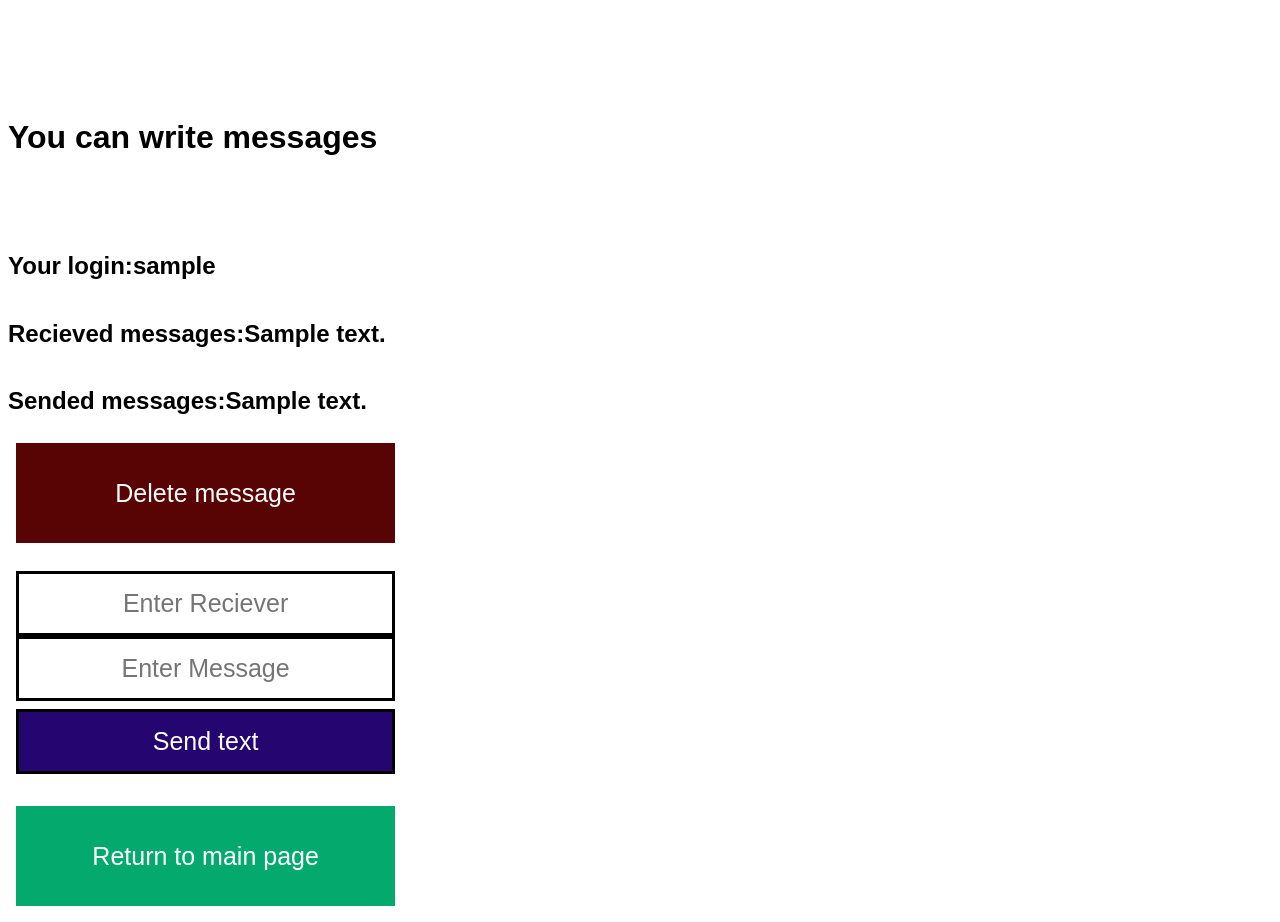
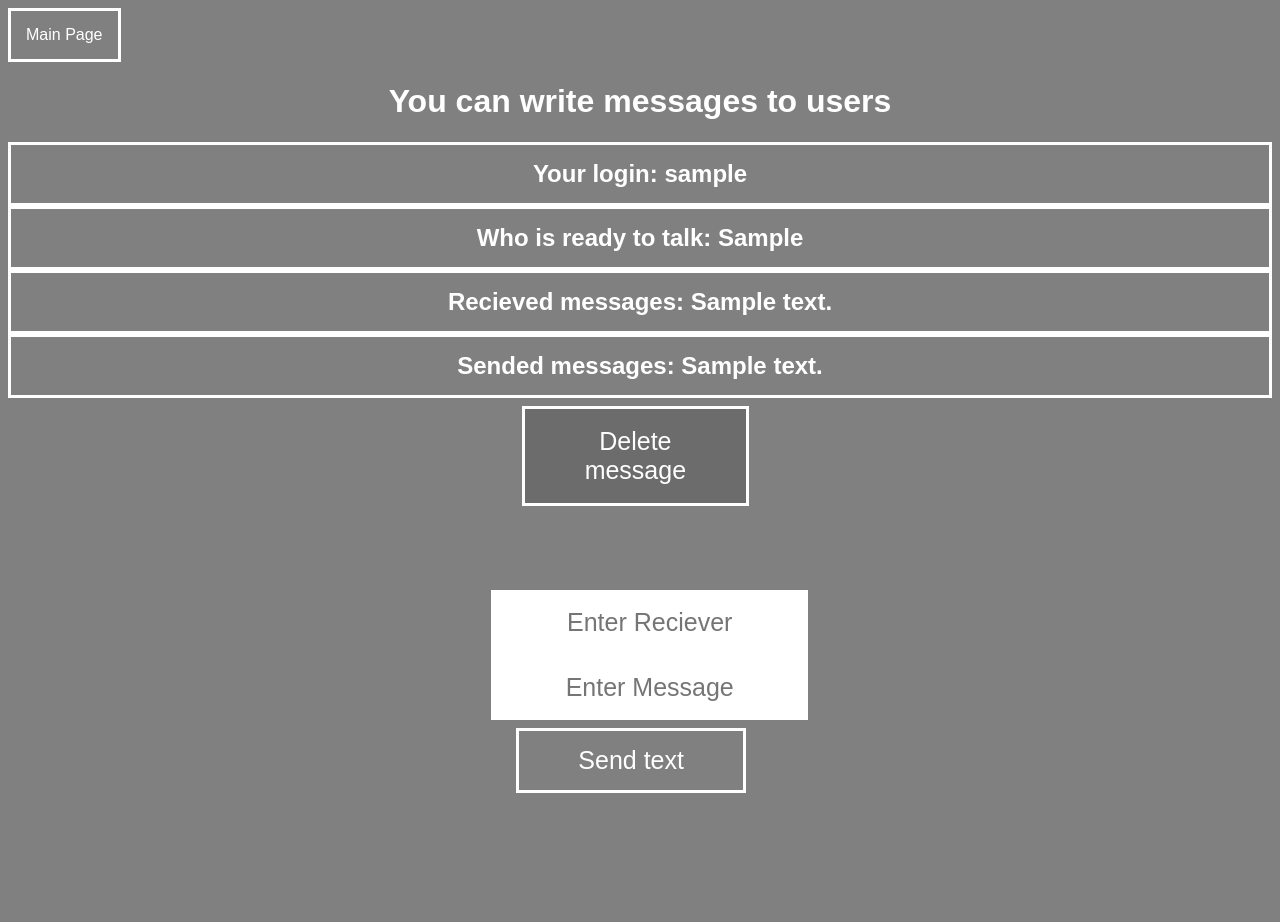
Before and after one commit to devops-cisco2024/docker-compose-flask-db, a Flask app: template templates/messaging.html in a window 1280 px wide. After the commit the page ends 793 px from the top, so only its background shows below. Run offline with Flask 3, Linux system fonts and the light colour scheme; the template is opened without the code that fills it: most values are stand-ins (such as "Sample title", 1, 10 or a date in 2020).

Commit message:
Changed templates added better look of the site,css and icon for title

```diff
--- a/app.py
+++ b/app.py
@@ -1,6 +1,7 @@
 
 from flask import Flask, request,redirect,render_template
 import requests
+from random import sample
 import databasefunctions as dbf
 from hashlib import sha256,md5
 import secretsfile
@@ -65,7 +66,7 @@ def pre_messaging():
         senders_texts += str(i[1]) + 'to'+ decryption(str(sender_hash+hash_id),i[3]).decode('utf-8')
 
      #check number of messages to you from different users
-    if len(name_in_table or '')>=1 and name_in_table[0][3] is not None:
+    if len(name_in_table or '')>=2 and name_in_table[0][3] is not None:
         return redirect('/pre_messaging/messaging')
 
     else:
@@ -105,13 +106,20 @@ def messaging():
     #check messages sended to different users
     for i in value_find_sender:
         reciever_hash = dbf.find_in_table(dbname,table_name,column_name="login",search_value=str(i[2]),ip=host,user=user,password=password)[0][0]
-        senders_texts += ' Sended message: '+ decryption(str(hash_id+reciever_hash),i[3]).decode('utf-8') +"; to " + str(i[2])
+        senders_texts += ' Sended message: '+ decryption(str(hash_id+reciever_hash),i[3]).decode('utf-8') +" to " + str(i[2]) +";"
 
     #check messages recived from different users
     for i in value_find:
         sender_hash = dbf.find_in_table(dbname,table_name,column_name="login",search_value=str(i[1]),ip=host,user=user,password=password)[0][0]
-        recieved_texts += str(i[1]) + ' to you message:  '+ decryption(str(sender_hash+hash_id),i[3]).decode('utf-8')
+        recieved_texts += " "+ str(i[1]) + ' to you message:  '+ decryption(str(sender_hash+hash_id),i[3]).decode('utf-8') +";"
 
+
+    #who is ready to talk
+    ready_to_talk= dbf.find_column_in_table(dbname,table_name,column_name="login",ip=host,user=user,password=password)
+    Ready_talk=''
+    for i in sample(ready_to_talk,1):
+        if i is not None:
+            Ready_talk+= ''+str(i[0])
 
     # send message from you to another user
     if request.method == 'POST' and 'message' in request.form and 'reciever' in request.form  :
@@ -120,13 +128,13 @@ def messaging():
             number_of_messages = (dbf.find_in_table(dbname,"messaging",column_name="reciever",search_value=reciever,ip=host,user=user,password=password) or '')
 
             #max number of messages to you from different users
-            if len(number_of_messages) >= 1:
-                return render_template('messaging.html',msg = "Max number of messages to reciever",your_login=sender)
+            if len(number_of_messages) >= 2:
+                return render_template('messaging.html',msg = "Max number of messages to reciever",your_login=sender,ready_talkers=Ready_talk)
 
             else:
                 #max len of the message,wich you can send
                 if len(message) >= 100:
-                    return render_template('messaging.html', msg = 'Message is too long')
+                    return render_template('messaging.html', msg = 'Message is too long',ready_talkers=Ready_talk)
 
                 #print(dbf.find_in_table(dbname,table_name,column_name="hash_ip",search_value=str(hash_ip),ip=host,user=user,password=password))
                 value_find_in_table = dbf.find_in_table(dbname,table_name,column_name="login",search_value=str(reciever),ip=host,user=user,password=password)
@@ -140,13 +148,13 @@ def messaging():
                     dbf.update_row(dbname,'messaging','id',message_number,column_name="sender",text_value=sender,ip=host,user=user,password=password)
                     dbf.update_row(dbname,'messaging','id',message_number,column_name="reciever",text_value=reciever,ip=host,user=user,password=password)
                     dbf.update_row(dbname,'messaging','id',message_number,column_name="message",text_value=str(send_message),ip=host,user=user,password=password)
-
-                    return render_template('messaging.html', msg = 'Sended message ',recieved_messages= recieved_texts, your_login=sender, sended_messages= senders_texts)
+                    sended_message = ' Sended message: ' +str(message)+ ' to '+ str(reciever)
+                    return render_template('messaging.html', msg = 'Sended message ',recieved_messages= recieved_texts, your_login=sender, sended_messages= sended_message)
                 else:
 
-                    return render_template('messaging.html',msg = "message field is empty or reciever doesnt exist",recieved_messages= recieved_texts, your_login=sender, sended_messages= senders_texts)
+                    return render_template('messaging.html',msg = "message field is empty or reciever doesnt exist",recieved_messages= recieved_texts, your_login=sender, sended_messages= senders_texts,ready_talkers=Ready_talk)
     else:
-        return render_template('messaging.html',msg = "hi on messaging", recieved_messages=recieved_texts, your_login=sender, sended_messages= senders_texts)
+        return render_template('messaging.html',msg = "hi on messaging", recieved_messages=recieved_texts, your_login=sender, sended_messages= senders_texts,ready_talkers=Ready_talk)
 
 
 #redirect on accept and not page
--- /dev/null
+++ b/static/stylescss.css
@@ -0,0 +1,80 @@
+button{
+    background-color: #04AA6D; /* Green */
+        border: none;
+        color: white;
+        padding: 15px 32px;
+        text-align: center;
+        text-decoration: none;
+        display: inline-block;
+        font-size: 25px;
+        margin: 8px 8px 8px 8px;
+        width: 30%;
+        height: 100px;
+        cursor: pointer;
+        border: solid;
+        border-color: white;
+        justify-content: center;
+}
+button:hover{
+    background-color: #25292b; /* change to your desired color */
+    color: white; /* change to your desired color */
+}
+div{ display: flex;
+justify-content: center;}
+
+form{
+    justify-content: center;}
+body{
+
+    background-color: grey;
+    color: white;
+    font-family: Arial, Helvetica, sans-serif;
+}
+input{
+        border: none;
+        padding: 15px 32px;
+        text-align: center;
+        text-decoration: none;
+        display: inline-block;
+        font-size: 25px;
+        margin: 8px 8px 8px 8px;
+        width: 30%;
+        cursor: pointer;
+        border: solid;
+        border-color: white;
+
+}
+
+h1{
+    text-align: center;
+}
+.navbar ul{
+    list-style-type: none;
+    background-color: gray;
+    padding: 0px;
+    margin: 0px;
+    overflow: hidden;
+
+}
+.navbar a{
+    color: white;
+    text-decoration: none;
+    padding: 15px;
+    display: block;
+    text-align: center;
+    border: solid;
+    border-color: white;
+}
+.navbar a:hover{
+    background-color: rgb(56, 55, 55);
+}
+
+.navbar li{
+    float: left;
+}
+h2{
+    border: solid;
+    border-color: white;
+    text-align: center;
+    padding: 15px 32px;
+}
--- a/templates/messaging.html
+++ b/templates/messaging.html
@@ -1,73 +1,40 @@
+<!DOCTYPE html>
 <html>
-    <style>
-        button{
-            background-color: #04AA6D; /* Green */
-                border: none;
-                color: white;
-                padding: 15px 32px;
-                text-align: center;
-                text-decoration: none;
-                display: inline-block;
-                font-size: 25px;
-                margin: 8px 8px 8px 8px;
-                width: 30%;
-                height: 100px;
-                cursor: pointer;
-        }
-        body{
-            font-family: Arial, Helvetica, sans-serif;
-        }
-        input{
-                border: none;
-                padding: 15px 32px;
-                text-align: center;
-                text-decoration: none;
-                display: inline-block;
-                font-size: 25px;
-                margin: 8px 8px 8px 8px;
-                width: 30%;
-                cursor: pointer;
-                border: solid;
-                border-color: black;
-        }
-    </style>
+
     <head>
         <meta charset="UTF-8">
         <title> Messaging </title>
+        <link rel="shortcut icon" href="{{ url_for('static', filename='spirit1.png') }}">
+        <link rel="stylesheet" href="{{ url_for('static', filename='stylescss.css') }}">
     </head>
 
-    <body></br></br></br></br></br>
-             <div class="header">
-                <h1 class="word">You can write messages</h1>
-             </div></br></br></br>
+<body>
+    <nav class="navbar">
+        <ul>
+            <li> <a href="{{ url_for('main_page') }}">Main Page</a></li>
+        </ul>
+    </nav>
+    <h1 class="word">You can write messages to users</h1>
 
-             <div style="display: flex;">
-                <h2 class="word">Your login: </h2>
-                <h2 class="msg"> {{ your_login }}</h2>
-            </div>
-            <div style="display: flex;">
-                <h2 class="word">Recieved messages: </h2>
-                <h2 class="msg"> {{ recieved_messages }}</h2>
-            </div>
-            <div style="display: flex;">
-                <h2 class="word">Sended messages: </h2>
-                <h2 class="msg"> {{ sended_messages }}</h2>
+
+             <div style="display: flex; flex-direction: column;">
+                <h2 class="word"  style=" margin: 0;">Your login: {{ your_login }}</h2>
+                <h2 class="word"  style=" margin: 0;">Who is ready to talk: {{ ready_talkers }}</h2>
+                <h2 class="word"  style=" margin: 0;">Recieved messages: {{ recieved_messages }}</h2>
+                <h2 class="word"  style=" margin: 0;">Sended messages: {{ sended_messages }}</h2>
             </div>
 
-                <form action="/pre_messaging/delete_message/" method="post">
-                    <button name="forwardBtn" type="submit" style="background-color: rgb(88, 4, 4);color: #fffefe;">Delete message</button>
+                <form action="/pre_messaging/delete_message/" method="post" style="margin-left: 40%;">
+                    <button name="forwardBtn" type="submit" style="background-color: rgb(109, 108, 108);color: #fffefe;">Delete message</button>
                 </form>
-                <form action="{{ url_for('messaging') }}" method="post">
-                  <h2 class="msg">{{ msg }}</h2>
-                    <input id="text" name="reciever" type="text" placeholder="Enter Reciever" class="textbox" style="margin: 0px 0px 0px 8px ;" /><br>
-                    <input id="text" name="message" type="text" placeholder="Enter Message" class="textbox" style="margin: 0px 0px 0px 8px ;"/><br>
-                    <input type="submit" class="btn" value="Send text" style="background-color: rgb(37, 5, 112);color: #fffefe;"></br>
+                <form action="{{ url_for('messaging') }}" method="post" style="margin-left: 35%;">
+                  <h2 class="msg" style="margin-right: 52%; border-color: grey;">{{ msg }}</h2>
+                    <input id="text" name="reciever" type="text" placeholder="Enter Reciever" class="textbox" style="margin: 0px 0px 0px 8px ;margin-left: 5%; background-color: white; " /><br>
+                    <input id="text" name="message" type="text" placeholder="Enter Message" class="textbox" style="color:white;margin: 0px 0px 0px 8px ;margin-left: 5%; background-color: white; "/><br>
+                    <input type="submit" class="btn" value="Send text" style="background-color: grey;color: white; margin-left: 8%; width: 28%;"></br>
                 </form>
-                <a href="{{ url_for('main_page') }}">
-                    <button>Return to main page</button>
-                  </a>
             </h2>
-          </div>
-        </div>
+
+
     </body>
 </html>
```
Also changed, not shown: templates/accept_not.html (+8 -22 lines), templates/main.html (+9 -34 lines), templates/premessaging.html (+4 -18 lines), templates/start.html (+6 -7 lines), static/spirit1.png (added).
